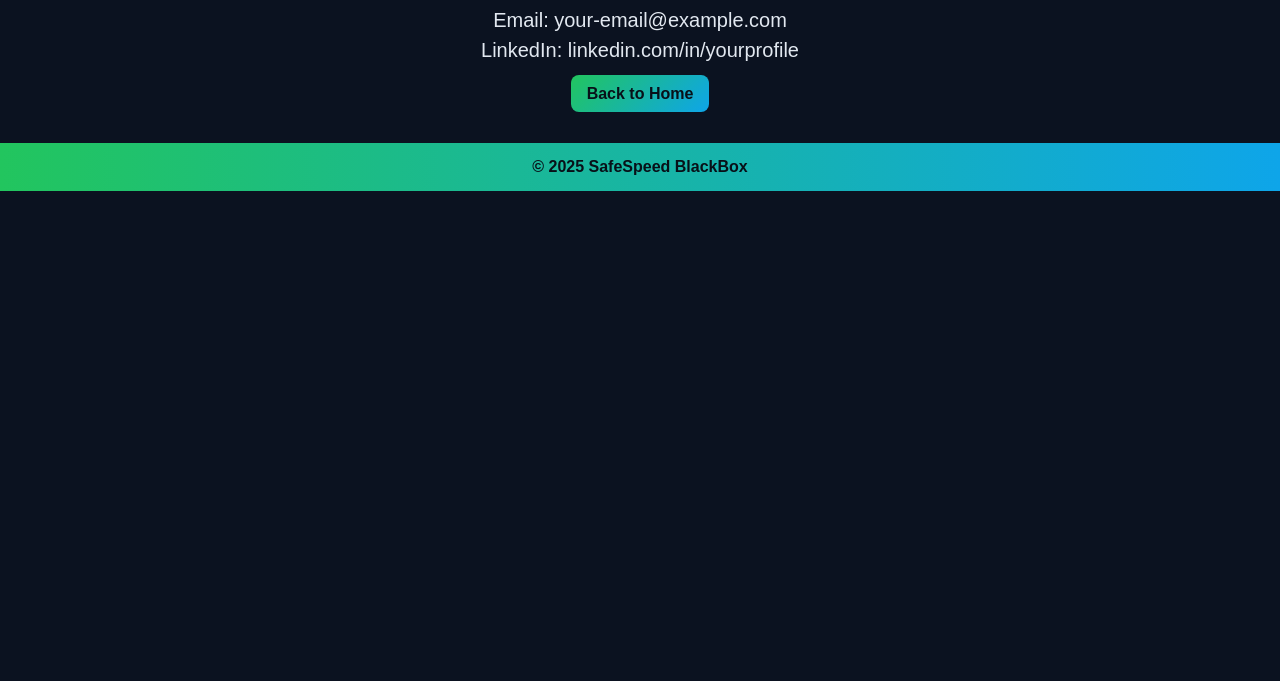
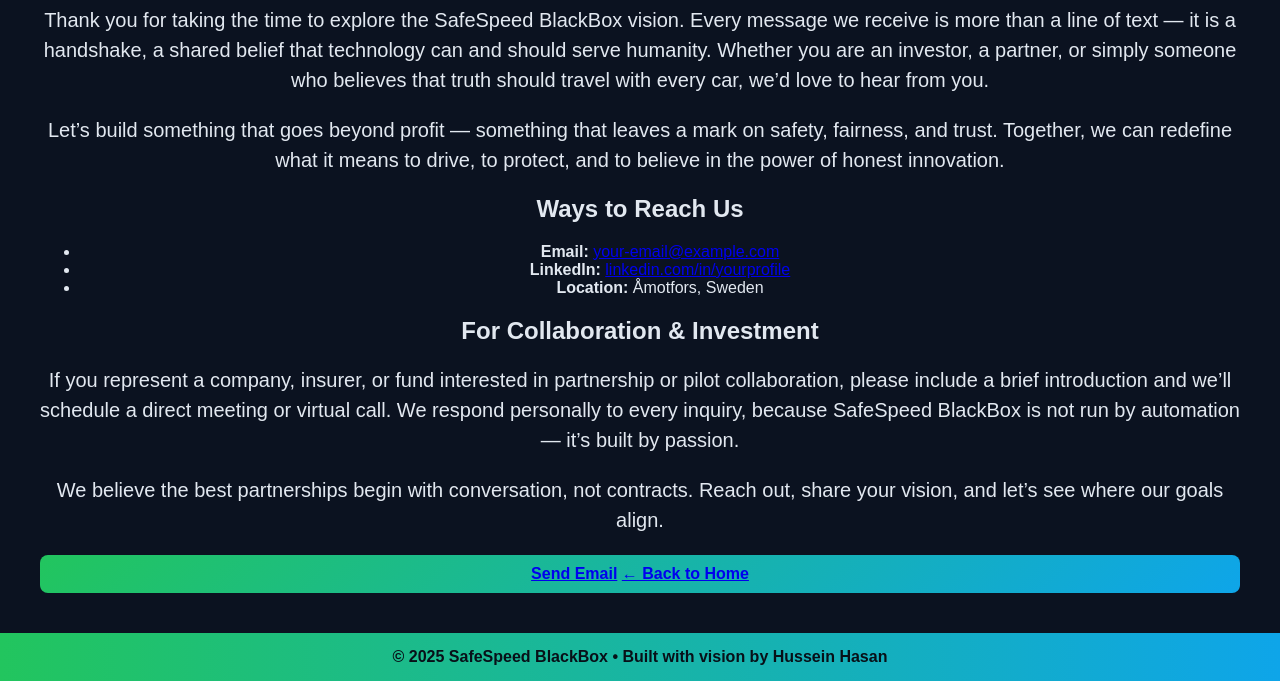
Before and after one commit to husseinx1970/safespeed, a plain HTML site: page contact.html in a window 1280 px wide. Shown: the part 175-856 px from the top of the page. Before the commit the page ends 800 px from the top, so only its background shows below. Drawn offline with Linux system fonts and the light colour scheme.

Commit message:
Update contact.html

```diff
--- a/contact.html
+++ b/contact.html
@@ -1 +1,67 @@
-<!DOCTYPE html><html lang='en'><head><meta charset='UTF-8'><meta name='viewport' content='width=device-width,initial-scale=1'><title>contact.html</title><link rel='stylesheet' href='style.css'></head><body><header><nav><a href='index.html'>Home</a> | <a href='problem.html'>Problem</a> | <a href='solution.html'>Solution</a> | <a href='market.html'>Market</a> | <a href='product.html'>Product</a> | <a href='model.html'>Business</a> | <a href='roadmap.html'>Roadmap</a> | <a href='team.html'>Team</a> | <a href='ask.html'>Ask</a> | <a href='contact.html'>Contact</a></nav></header><section><h1>Contact</h1><p>Email: your-email@example.com<br>LinkedIn: linkedin.com/in/yourprofile</p><a class='cta' href='index.html'>Back to Home</a></section><footer>© 2025 SafeSpeed BlackBox</footer></body></html>
+<!DOCTYPE html>
+<html lang="en">
+<head>
+  <meta charset="UTF-8">
+  <meta name="viewport" content="width=device-width,initial-scale=1">
+  <title>Contact — SafeSpeed BlackBox</title>
+  <link rel="stylesheet" href="style.css">
+</head>
+<body>
+  <header>
+    <nav>
+      <a href="index.html">Home</a> |
+      <a href="problem.html">Problem</a> |
+      <a href="solution.html">Solution</a> |
+      <a href="market.html">Market</a> |
+      <a href="product.html">Product</a> |
+      <a href="model.html">Business</a> |
+      <a href="roadmap.html">Roadmap</a> |
+      <a href="team.html">Team</a> |
+      <a href="ask.html">Ask</a> |
+      <a href="contact.html">Contact</a>
+    </nav>
+  </header>
+
+  <section class="section">
+    <h1>Contact</h1>
+
+    <p>
+      Thank you for taking the time to explore the SafeSpeed BlackBox vision.
+      Every message we receive is more than a line of text — it is a handshake, a shared belief
+      that technology can and should serve humanity. Whether you are an investor, a partner,
+      or simply someone who believes that truth should travel with every car, we’d love to hear from you.
+    </p>
+
+    <p>
+      Let’s build something that goes beyond profit — something that leaves a mark on safety, fairness, and trust.
+      Together, we can redefine what it means to drive, to protect, and to believe in the power of honest innovation.
+    </p>
+
+    <h2>Ways to Reach Us</h2>
+    <ul>
+      <li><strong>Email:</strong> <a href="mailto:your-email@example.com">your-email@example.com</a></li>
+      <li><strong>LinkedIn:</strong> <a href="https://linkedin.com/in/yourprofile" target="_blank">linkedin.com/in/yourprofile</a></li>
+      <li><strong>Location:</strong> Åmotfors, Sweden</li>
+    </ul>
+
+    <h2>For Collaboration & Investment</h2>
+    <p>
+      If you represent a company, insurer, or fund interested in partnership or pilot collaboration,
+      please include a brief introduction and we’ll schedule a direct meeting or virtual call.
+      We respond personally to every inquiry, because SafeSpeed BlackBox is not run by automation — it’s built by passion.
+    </p>
+
+    <p>
+      We believe the best partnerships begin with conversation, not contracts.
+      Reach out, share your vision, and let’s see where our goals align.
+    </p>
+
+    <div class="cta">
+      <a class="btn" href="mailto:your-email@example.com?subject=SafeSpeed%20BlackBox%20Inquiry">Send Email</a>
+      <a class="btn ghost" href="index.html">← Back to Home</a>
+    </div>
+  </section>
+
+  <footer>© 2025 SafeSpeed BlackBox • Built with vision by Hussein Hasan</footer>
+</body>
+</html>
```
